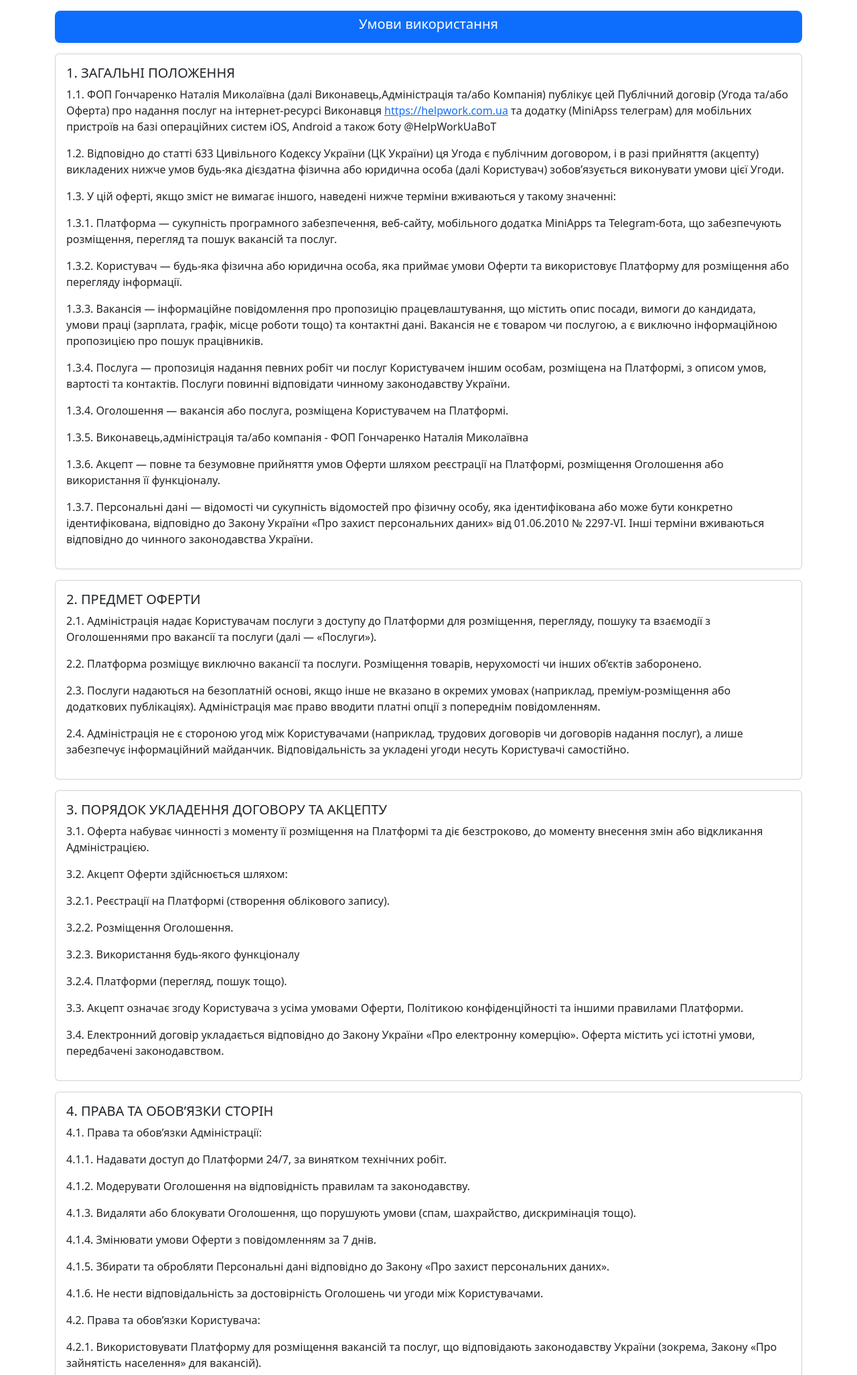
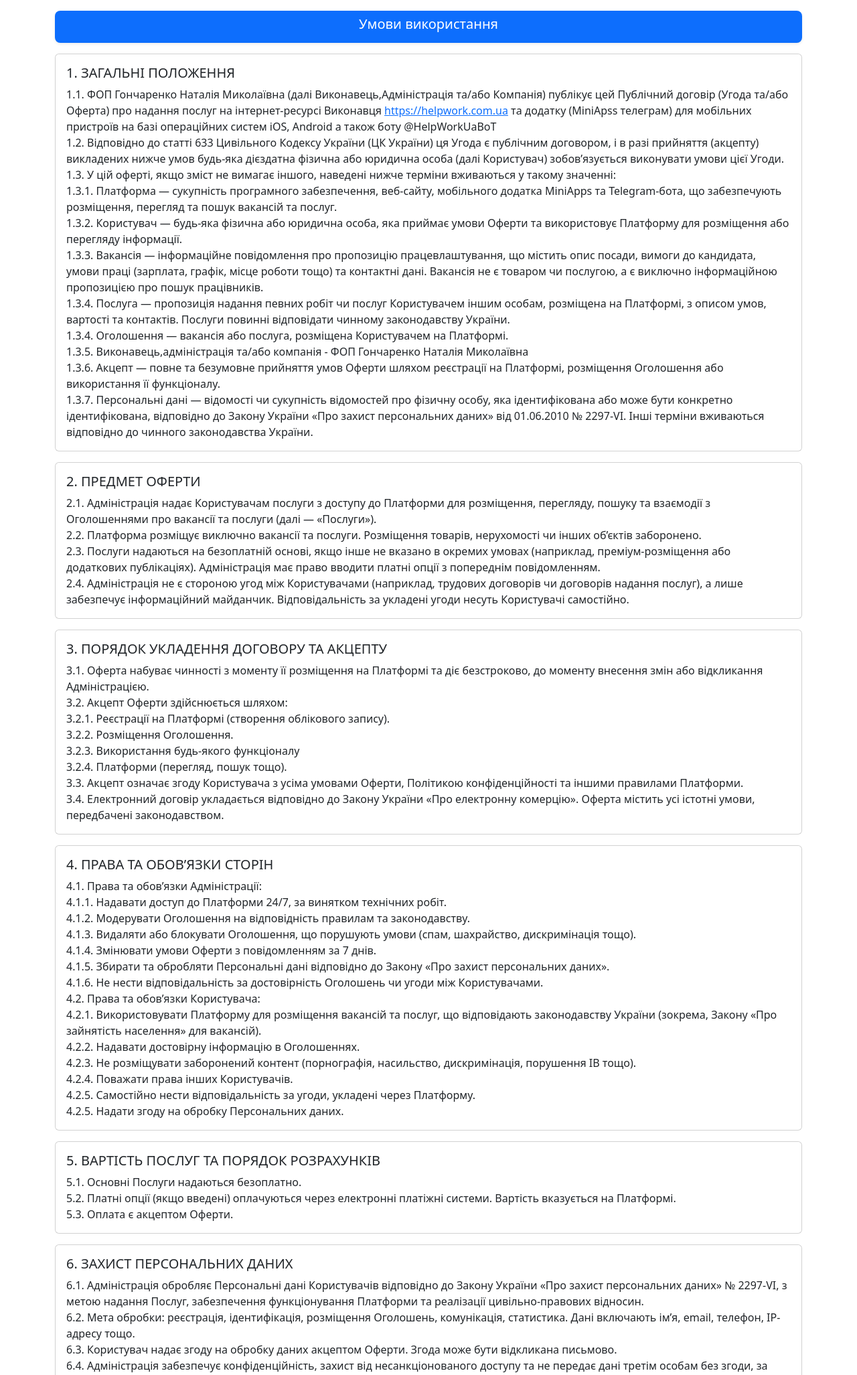
Before and after one commit to AlikOsta/Ework, a Django app: page /terms-of-use/ in a window 1280 px wide. Shown: the top 2053 px of the page at 67% size. Run offline with Django 5.2, Linux system fonts and the light colour scheme; data comes from the database, SQL or seed files in the repository; parts of the project's set-up code (start-up, migrations or seed data) failed here and were passed over; some libraries are stand-ins or nearby versions.

Commit message:
Добавление информации

```diff
--- a/ework_core/static/js/post-form-pricing.js
+++ b/ework_core/static/js/post-form-pricing.js
@@ -94,7 +94,7 @@ class PostFormPricing {
         } else {
             html = `
                 <div class="d-flex justify-content-between">
-                    <span>Базовая:</span>
+                    <span>Базова:</span>
                     <span>${b.base_price} ${b.currency.symbol}</span>
                 </div>`;
             for (let key in b.addons) {
--- a/ework_core/templates/pages/TermsOfUse.html
+++ b/ework_core/templates/pages/TermsOfUse.html
@@ -23,38 +23,38 @@
                 <div class="card mb-3">
                     <div class="card-body p-3">
                         <h5 class="mb-2">1. ЗАГАЛЬНІ ПОЛОЖЕННЯ</h5>
-                        <p class="mb-3">
+                        <p class="mb-0">
                           1.1. ФОП Гончаренко Наталія Миколаївна (далі Виконавець,Адміністрація та/або Компанія) публікує цей Публічний договір
                           (Угода та/або Оферта) про надання послуг на інтернет-ресурсі Виконавця <a href="https://helpwork.com.ua" target="_blank">https://helpwork.com.ua</a>   та додатку (MiniApss телеграм) для мобільних пристроїв на базі операційних систем iOS, Android а також боту @HelpWorkUaBoT
                         </p>
-                        <p class="mb-3">
+                        <p class="mb-0">
                           1.2. Відповідно до статті 633 Цивільного Кодексу України (ЦК України) ця Угода є публічним договором, і в разі прийняття (акцепту) викладених нижче умов будь-яка дієздатна фізична або юридична особа (далі Користувач) зобовʼязується виконувати умови цієї Угоди.
                         </p>
-                        <p class="mb-3">
+                        <p class="mb-0">
                           1.3. У цій оферті, якщо зміст не вимагає іншого, наведені нижче терміни вживаються у такому значенні:
                         </p>
-                        <p class="mb-3">
+                        <p class="mb-0">
                           1.3.1. Платформа — сукупність програмного забезпечення, веб-сайту, мобільного додатка MiniApps та Telegram-бота, що забезпечують розміщення, перегляд та пошук вакансій та послуг.
                         </p>
-                        <p class="mb-3">
+                        <p class="mb-0">
                           1.3.2. Користувач — будь-яка фізична або юридична особа, яка приймає умови Оферти та використовує Платформу для розміщення або перегляду інформації.
                         </p>
-                        <p class="mb-3">
+                        <p class="mb-0">
                           1.3.3. Вакансія — інформаційне повідомлення про пропозицію працевлаштування, що містить опис посади, вимоги до кандидата, умови праці (зарплата, графік, місце роботи тощо) та контактні дані. Вакансія не є товаром чи послугою, а є виключно інформаційною пропозицією про пошук працівників.
                         </p>
-                        <p class="mb-3">
+                        <p class="mb-0">
                           1.3.4. Послуга — пропозиція надання певних робіт чи послуг Користувачем іншим особам, розміщена на Платформі, з описом умов, вартості та контактів. Послуги повинні відповідати чинному законодавству України.
                         </p>
-                        <p class="mb-3">
+                        <p class="mb-0">
                           1.3.4. Оголошення — вакансія або послуга, розміщена Користувачем на Платформі.
                         </p>
-                        <p class="mb-3">
+                        <p class="mb-0">
                           1.3.5. Виконавець,адміністрація та/або компанія - ФОП Гончаренко Наталія Миколаївна
                         </p>
-                        <p class="mb-3">
+                        <p class="mb-0">
                           1.3.6. Акцепт — повне та безумовне прийняття умов Оферти шляхом реєстрації на Платформі, розміщення Оголошення або використання її функціоналу.
                         </p>
-                        <p class="mb-3">
+                        <p class="mb-0">
                           1.3.7. Персональні дані — відомості чи сукупність відомостей про фізичну особу, яка ідентифікована або може бути конкретно ідентифікована, відповідно до Закону України «Про захист персональних даних» від 01.06.2010 № 2297-VI. Інші терміни вживаються відповідно до чинного законодавства України.
                         </p>
                     </div>
@@ -62,16 +62,16 @@
                 <div class="card mb-3">
                     <div class="card-body p-3">
                         <h5 class="mb-2">2. ПРЕДМЕТ ОФЕРТИ</h5>
-                        <p class="mb-3">
+                        <p class="mb-0">
                           2.1. Адміністрація надає Користувачам послуги з доступу до Платформи для розміщення, перегляду, пошуку та взаємодії з Оголошеннями про вакансії та послуги (далі — «Послуги»).
                         </p>
-                        <p class="mb-3">
+                        <p class="mb-0">
                           2.2. Платформа розміщує виключно вакансії та послуги. Розміщення товарів, нерухомості чи інших об’єктів заборонено.
                         </p>
-                        <p class="mb-3">
+                        <p class="mb-0">
                           2.3. Послуги надаються на безоплатній основі, якщо інше не вказано в окремих умовах (наприклад, преміум-розміщення або додаткових публікаціях). Адміністрація має право вводити платні опції з попереднім повідомленням.
                         </p>
-                        <p class="mb-3">
+                        <p class="mb-0">
                           2.4. Адміністрація не є стороною угод між Користувачами (наприклад, трудових договорів чи договорів надання послуг), а лише забезпечує інформаційний майданчик. Відповідальність за укладені угоди несуть Користувачі самостійно.
                         </p>
                     </div>
@@ -79,28 +79,28 @@
                 <div class="card mb-3">
                     <div class="card-body p-3">
                         <h5 class="mb-2">3. ПОРЯДОК УКЛАДЕННЯ ДОГОВОРУ ТА АКЦЕПТУ</h5>
-                        <p class="mb-3">
+                        <p class="mb-0">
                           3.1. Оферта набуває чинності з моменту її розміщення на Платформі та діє безстроково, до моменту внесення змін або відкликання Адміністрацією.
                         </p>
-                        <p class="mb-3">
+                        <p class="mb-0">
                           3.2. Акцепт Оферти здійснюється шляхом:
                         </p>
-                        <p class="mb-3">
+                        <p class="mb-0">
                           3.2.1. Реєстрації на Платформі (створення облікового запису).
                         </p>
-                        <p class="mb-3">
+                        <p class="mb-0">
                           3.2.2. Розміщення Оголошення.
                         </p>
-                        <p class="mb-3">
+                        <p class="mb-0">
                           3.2.3. Використання будь-якого функціоналу
                         </p>
-                        <p class="mb-3">
+                        <p class="mb-0">
                           3.2.4. Платформи (перегляд, пошук тощо).
                         </p>
-                        <p class="mb-3">
+                        <p class="mb-0">
                           3.3. Акцепт означає згоду Користувача з усіма умовами Оферти, Політикою конфіденційності та іншими правилами Платформи.
                         </p>
-                        <p class="mb-3">
+                        <p class="mb-0">
                           3.4. Електронний договір укладається відповідно до Закону України «Про електронну комерцію». Оферта містить усі істотні умови, передбачені законодавством.
                         </p>
                     </div>
@@ -108,46 +108,46 @@
                   <div class="card mb-3">
                     <div class="card-body p-3">
                         <h5 class="mb-2">4. ПРАВА ТА ОБОВ’ЯЗКИ СТОРІН</h5>
-                        <p class="mb-3">
+                        <p class="mb-0">
                             4.1. Права та обов’язки Адміністрації:
                         </p>
-                        <p class="mb-3">
+                        <p class="mb-0">
                             4.1.1. Надавати доступ до Платформи 24/7, за винятком технічних робіт.
                         </p>
-                        <p class="mb-3">
+                        <p class="mb-0">
                             4.1.2. Модерувати Оголошення на відповідність правилам та законодавству.
                         </p>
-                        <p class="mb-3">
+                        <p class="mb-0">
                             4.1.3. Видаляти або блокувати Оголошення, що порушують умови (спам, шахрайство, дискримінація тощо).
                         </p>
-                        <p class="mb-3">
+                        <p class="mb-0">
                             4.1.4. Змінювати умови Оферти з повідомленням за 7 днів.
                         </p>
-                        <p class="mb-3">
+                        <p class="mb-0">
                             4.1.5. Збирати та обробляти Персональні дані відповідно до Закону «Про захист персональних даних».
                         </p>
-                        <p class="mb-3">
+                        <p class="mb-0">
                             4.1.6. Не нести відповідальність за достовірність Оголошень чи угоди між Користувачами.
                         </p>
-                        <p class="mb-3">
+                        <p class="mb-0">
                           4.2. Права та обов’язки Користувача:
                         </p>
-                        <p class="mb-3">
+                        <p class="mb-0">
                           4.2.1. Використовувати Платформу для розміщення вакансій та послуг, що відповідають законодавству України (зокрема, Закону «Про зайнятість населення» для вакансій).
                         </p>
-                        <p class="mb-3">
+                        <p class="mb-0">
                           4.2.2. Надавати достовірну інформацію в Оголошеннях.
                         </p>
-                        <p class="mb-3">
+                        <p class="mb-0">
                           4.2.3. Не розміщувати заборонений контент (порнографія, насильство, дискримінація, порушення ІВ тощо).
                         </p>
-                        <p class="mb-3">
+                        <p class="mb-0">
                           4.2.4. Поважати права інших Користувачів.
                         </p>
-                        <p class="mb-3">
+                        <p class="mb-0">
                           4.2.5. Самостійно нести відповідальність за угоди, укладені через Платформу.
                         </p>
-                        <p class="mb-3">
+                        <p class="mb-0">
                           4.2.5. Надати згоду на обробку Персональних даних.
                         </p>
                     </div>
@@ -155,13 +155,13 @@
                 <div class="card mb-3">
                   <div class="card-body p-3">
                     <h5 class="mb-2">5. ВАРТІСТЬ ПОСЛУГ ТА ПОРЯДОК РОЗРАХУНКІВ</h5>
-                    <p class="mb-3">
+                    <p class="mb-0">
                       5.1. Основні Послуги надаються безоплатно.
                     </p>
-                    <p class="mb-3">
+                    <p class="mb-0">
                       5.2. Платні опції (якщо введені) оплачуються через електронні платіжні системи. Вартість вказується на Платформі.
                     </p>
-                    <p class="mb-3">
+                    <p class="mb-0">
                       5.3. Оплата є акцептом Оферти.
                     </p>
                 </div>
@@ -206,16 +206,16 @@
             <div class="card mb-3">
                   <div class="card-body p-3">
                     <h5 class="mb-2">8. ВІДПОВІДАЛЬНІСТЬ СТОРІН</h5>
-                    <p class="mb-3">
+                    <p class="mb-0">
                         8.1. Доступ, Виправлення і Вилучення: Користувачі, які створили обліковий запис, або розмістили оголошення в Долатку, можуть отримувати доступ, виправляти або видаляти інформацію, яку вони надають. Користувач несе відповідальність за точність наданих даних, або повідомлень в Додатку.
                     </p>
-                    <p class="mb-3">
+                    <p class="mb-0">
                       8.2. Адміністрація не несе відповідальності за збитки, спричинені використанням Платформи, помилками в Оголошеннях чи діями Користувачів.
                     </p>
-                    <p class="mb-3">
+                    <p class="mb-0">
                       8.3. У разі порушення — блокування облікового запису, видалення Оголошень.
                     </p>
-                    <p class="mb-3">
+                    <p class="mb-0">
                       8.4. Сторони звільняються від відповідальності за форс-мажор (війна, стихійні лиха тощо), відповідно до статті 617 ЦКУ.
                     </p>
                 </div>
@@ -223,10 +223,10 @@
                 <div class="card mb-3">
                   <div class="card-body p-3">
                     <h5 class="mb-2">9. ЗМІНИ ДО ОФЕРТИ ТА ТЕРМІН ДІЇ</h5>
-                    <p class="mb-3">
+                    <p class="mb-0">
                       9.1. Адміністрація має право змінювати Оферту з публікацією нової редакції на Платформі. Продовження використання є акцептом змін.
                     </p>
-                    <p class="mb-3">
+                    <p class="mb-0">
                       9.2. Договір діє з моменту акцепту до припинення використання Платформи або розірвання Адміністрацією.
                     </p>
                 </div>
@@ -234,11 +234,61 @@
             <div class="card mb-3">
                   <div class="card-body p-3">
                     <h5 class="mb-2">10. ВИРІШЕННЯ СПОРІВ</h5>
-                    <p class="mb-3">
+                    <p class="mb-0">
                       10.1. Спори вирішуються шляхом переговорів. У разі невдачі — у суді за місцем реєстрації Адміністрації, відповідно до законодавства України.
                     </p>
-                    <p class="mb-3">
+                    <p class="mb-0">
                       10.2. Застосовується право України.
+                    </p>
+                </div>
+            </div>
+            <div class="card mb-3">
+                  <div class="card-body p-3">
+                    <h5 class="mb-2">11. Повернення коштів:</h5>
+                    <p class="mb-0">
+                      11.1.  Загальні положення. Користувач має право запросити повернення коштів за оплачені послуги в додатку MiniApps (надалі – “Додаток”) у випадках, передбачених цією Офертою та чинним законодавством. Повернення можливе за умови, що оплачена послуга не була надана в повному обсязі через технічні проблеми з боку Додатку або з інших причин, що залежать від Help Work.
+                    </p>
+                    <p class="mb-0">
+                      11.2. Умови повернення:
+                    </p>
+                    <p class="mb-0">
+                      11.2.1. Повернення коштів можливе за оплату платних функцій Додатку, якщо
+                    </p>
+                    <p class="mb-0">
+                      11.2.2. Послуга не була надана через технічні збої в роботі Додатку.
+                    </p>
+                    <p class="mb-0">
+                      11.2.3. Оплата була здійснена помилково.
+                    </p>
+                    <p class="mb-0">
+                      11.2.4. Користувач подав запит на повернення протягом 14 календарних днів з моменту здійснення оплати, за умови, що послуга не була використана (наприклад, оголошення не було опубліковане).
+                    </p>
+                    <p class="mb-0">
+                      11.2.5. Повернення не здійснюється, якщо
+                    </p>
+                    <p class="mb-0">
+                      11.2.6. Послуга була повністю надана (наприклад, оголошення було опубліковане та відображене в Додатку).
+                    </p>
+                    <p class="mb-0">
+                      11.2.6. Користувач порушив умови використання Додатку.
+                    </p>
+                    <p class="mb-0">
+                      11.3 Процедура подання запиту. Для подання запиту на повернення коштів користувач має:
+                    </p>
+                    <p class="mb-0">
+                      11.3.1 Надіслати запит на електронну адресу HelpWorkUa.Kh@gmail.com або через форму зворотного зв’язку в Додатку.
+                    </p>
+                    <p class="mb-0">
+                      11.3.2  Указати номер замовлення, дату оплати, опис проблеми та додати підтвердження оплати (наприклад, скріншот транзакції).
+                    </p>
+                    <p class="mb-0">
+                      11.4. Терміни обробки. Запити на повернення розглядаються протягом 7 робочих днів з моменту їх отримання. У разі схвалення повернення кошти будуть перераховані на рахунок користувача протягом 14 робочих днів способом, яким була здійснена оплата, якщо інше не погоджено сторонами.
+                    </p>
+                    <p class="mb-0">
+                      11.5. Винятки. Help Work залишає за собою право відмовити в поверненні коштів, якщо запит не відповідає умовам цієї Оферти або чинному законодавству.
+                    </p>
+                    <p class="mb-0">
+                      11.6. Контактна інформація. Усі запитання щодо повернення коштів можна надсилати на HelpWorkUa.Kh@gmail.com або (в тех.підтримку) <a href="https://t.me/helpworkUa" target="_blank">@helpworkUa</a>
                     </p>
                 </div>
             </div>
@@ -246,8 +296,11 @@
             <div class="card mb-3">
                 <div class="card-body p-3">
                     <h5 class="mb-2">Контакти:</h5>
+                    <p class="mb-0">ФОП Гончаренко Наталія Миколаївна</p>
+                    <p class="mb-0">ЄДРПОУ/ІПН - 3189108564</p>
+                    <p class="mb-2">Зареєстрована за законодавством України,з місцезнаходженням за адресою:м.Харків,вул.Сергія Грицевця,19а</p>
                     <p class="mb-0">Наша пошта - HelpWorkUa.Kh@gmail.com</p>
-		    <p class="mb-0">Наш телефон - +380664378013</p>
+		                <p class="mb-0">Телефон: +380664378013</p>
                     <p class="mb-0">Тех.Підтримка - <a href="https://t.me/helpworkUa" target="_blank">@helpworkUa</a></p>
                 </div>
             </div>
--- a/ework_core/templates/pages/index.html
+++ b/ework_core/templates/pages/index.html
@@ -2,7 +2,7 @@
 {% load static %}
 {% load i18n %}
 
-{% block title %}{% trans "Главная" %} | eWork{% endblock %}
+{% block title %}{% trans "Главная" %} | HelpWork{% endblock %}
 
 {% block content %}
 
```
